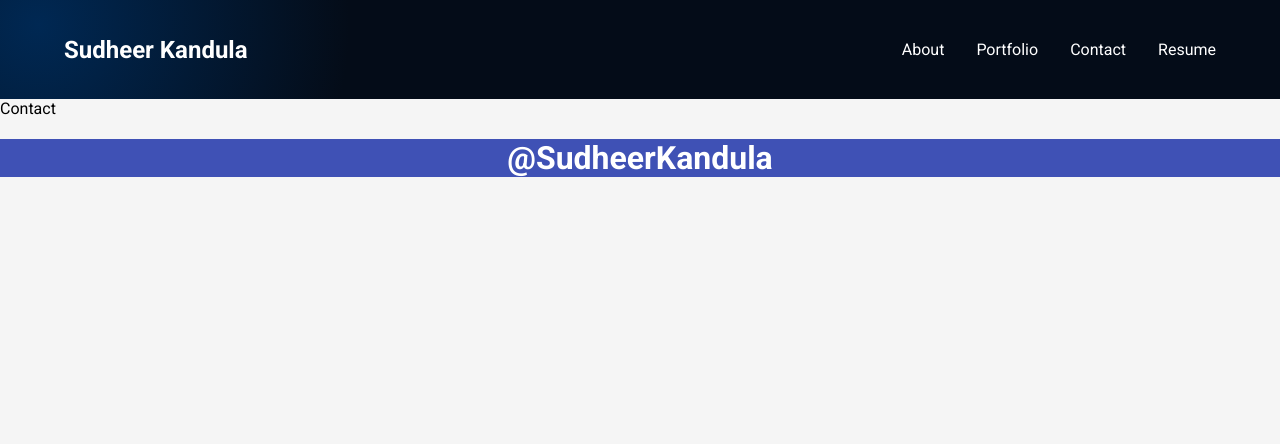
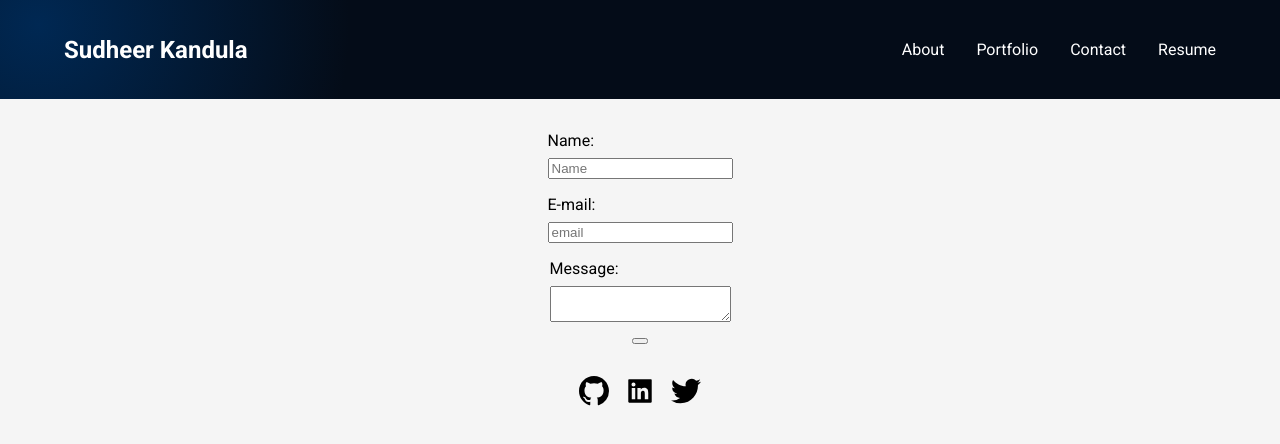
Before and after one commit to sudheer313/20-portfolio-page, a React (Create React App) app: page /Contact in a window 1280 px wide. Shown: the top 444 px of the page. Built offline with nearby package versions, Linux system fonts and the light colour scheme.

Commit message:
update contact page and footer

```diff
--- a/src/App.js
+++ b/src/App.js
@@ -27,8 +27,6 @@ function App() {
         </Routes>
         <Footer />
       </BrowserRouter>
-
-
     </div>
   );
 }
--- a/src/components/Contact.jsx
+++ b/src/components/Contact.jsx
@@ -1,9 +1,50 @@
-import React from 'react'
+import React, { useState } from "react";
 
 const Contact = () => {
+  const [name, setName] = useState("");
+  const [email, setEmail] = useState("");
+  const [message, setmessage] = useState("");
+
+  const handlecontactForm = (e) => {
+    e.preventDefault();
+    console.log(name, email, message);
+  };
   return (
-    <div>Contact</div>
-  )
-}
+    <div className="contact">
+      <form className="contact-form" onSubmit={handlecontactForm}>
+        <div className="name">
+          <label htmlFor="name">Name:</label>
+          <input
+            type="text"
+            id="name"
+            placeholder="Name"
+            value={name}
+            onChange={(e) => setName((prev) => e.target.value)}
+          />
+        </div>
+        <div className="e-mail">
+          <label htmlFor="e-mail">E-mail:</label>
 
-export default Contact
+          <input
+            type="email"
+            id="email"
+            value={email}
+            placeholder="email"
+            onChange={(e) => setEmail((prev) => e.target.value)}
+          />
+        </div>
+        <div className="message">
+          <label htmlFor="message">Message:</label>
+          <textarea
+            id="message"
+            value={message}
+            onChange={(e) => setmessage((prev) => e.target.value)}
+          ></textarea>
+        </div>
+        <button type="submit"> </button>
+      </form>
+    </div>
+  );
+};
+
+export default Contact;
--- a/src/components/Footer.jsx
+++ b/src/components/Footer.jsx
@@ -1,17 +1,26 @@
 import React from "react";
-
-const styles = {
-  footer: {
-    color: "red",
-    background: "#3f51b5",
-    textAlign: "center",
-  },
-};
+import { GoMarkGithub } from "react-icons/go";
+import { AiFillLinkedin } from "react-icons/ai";
+import { SiTwitter } from "react-icons/si";
 
 function Footer() {
+  const handleGithubClick = (type) => {
+    if (type === "github") {
+      window.open("https://github.com/sudheer313", "_blank");
+    } else if (type === "linkdin") {
+      //add linkdin page
+      console.log("linkdin");
+    } else {
+      //add twitter page
+      console.log("twitter");
+    }
+  };
+
   return (
-    <div style={styles.footer}>
-      <h1 style={{ color: "white" }}>@SudheerKandula</h1>
+    <div className="footer">
+      <GoMarkGithub size={30} onClick={() => handleGithubClick("github")} />
+      <AiFillLinkedin size={30} onClick={() => handleGithubClick("linkdin")} />
+      <SiTwitter size={30} onClick={() => handleGithubClick("twitter")} />
     </div>
   );
 }
--- a/src/index.css
+++ b/src/index.css
@@ -38,6 +38,34 @@ nav {
 .link {
   text-decoration: none;
   color: inherit;
+}
+.icons {
+  display: flex;
+  justify-content: space-evenly;
+}
+.footer {
+  display: flex;
+  align-items: center;
+  justify-content: center;
+  gap: 1rem;
+  cursor: pointer;
+}
+.contact-form {
+  display: flex;
+  align-items: center;
+  justify-content: center;
+  flex-direction: column;
+  gap: 1rem;
+}
+.name,
+.e-mail,
+.message {
+  display: flex;
+  flex-direction: column;
+  gap: 0.5rem;
+}
+.contact {
+  margin: 2rem;
 }
 
 /* X-Small devices (portrait phones, less than 576px) */
```
